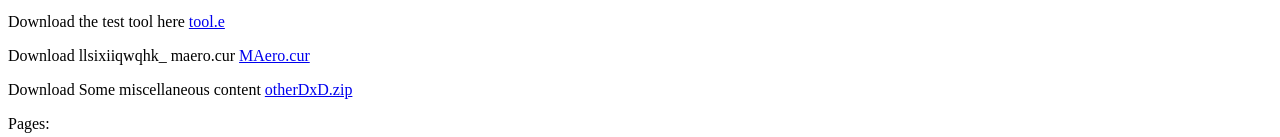
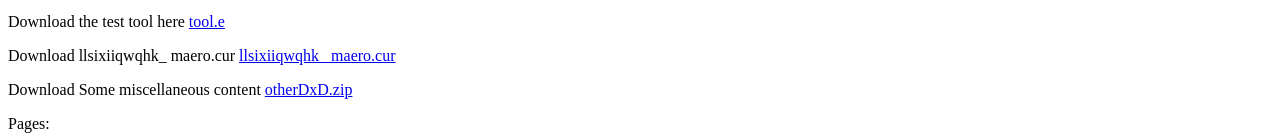
Before and after one commit to monocolotion-aero/monocolotion-aero.github.io, a plain HTML site: page index.html in a window 1280 px wide. Shown: the part 363-500 px from the top of the page. Drawn offline with Linux system fonts and the light colour scheme.

Commit message:
Update index.html

```diff
--- a/index.html
+++ b/index.html
@@ -43,7 +43,7 @@
     </script>
     <p>Download the MAero pt here//§('☆..'ω'△)}≯∝   Σ===〓 <a href="https://monocolotion-aero.github.io/files/MAero_pt.e">MAero_pt.e</a></p>
     <p>Download the test tool here <a href="https://monocolotion-aero.github.io/files/tool.e">tool.e</a></p>
-    <p>Download llsixiiqwqhk_ maero.cur <a href="https://monocolotion-aero.github.io/llsixiiqwqhk_ maero.cur">MAero.cur</a></p>
+    <p>Download llsixiiqwqhk_ maero.cur <a href="https://monocolotion-aero.github.io/llsixiiqwqhk_ maero.cur">llsixiiqwqhk_ maero.cur</a></p>
     <p>Download Some miscellaneous content <a href="https://monocolotion-aero.github.io/files/otherDxD.zip">otherDxD.zip</a></p>
     <p>Pages:</p>
     <p><a href="https://monocolotion-aero.github.io/files/1.html">Some windows miscellaneous content(●'◡'●)</a></p>
```
